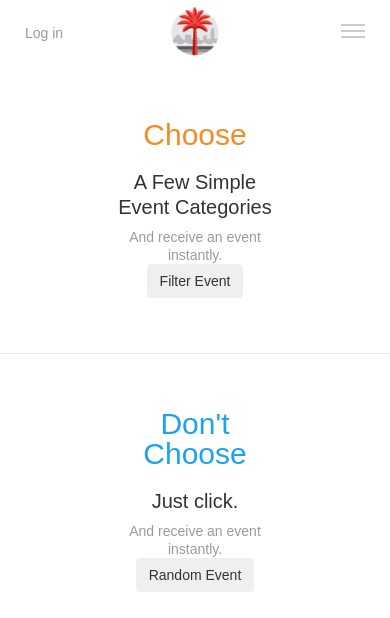
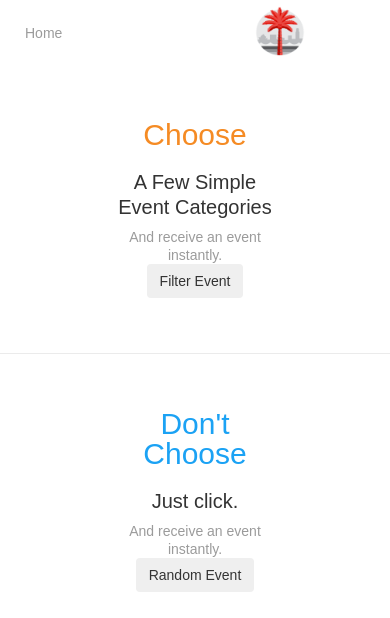
Before and after one commit to malakdlo/today-la, a website: page app/index.html at #!/select in a window 390 px wide. Drawn offline with nearby package versions, Linux system fonts and the light colour scheme; some packages are replaced by stand-ins of ours.

Commit message:
# Changed mobile links

```diff
--- a/app/selectView/select.html
+++ b/app/selectView/select.html
@@ -18,23 +18,14 @@
 
       <div class="mobile">
           <div class="link active">
-              <a href="https://dashboard.nuageapp.com/login">
-                  Log in
+              <a href="/#">
+              Home
               </a>
           </div>
-
           <div class="logo">
               <a href="/#" class="logo--link">
                   <img src="images/todayLA-temp-logo.png" width="50px" height="50px">
               </a>
-          </div>
-
-          <div class="burger">
-              <div class="bars">
-                  <span></span>
-                  <span></span>
-                  <span></span>
-              </div>
           </div>
       </div>
 
```
Also changed, not shown: app/view4/view4.html (+2 -11 lines).
